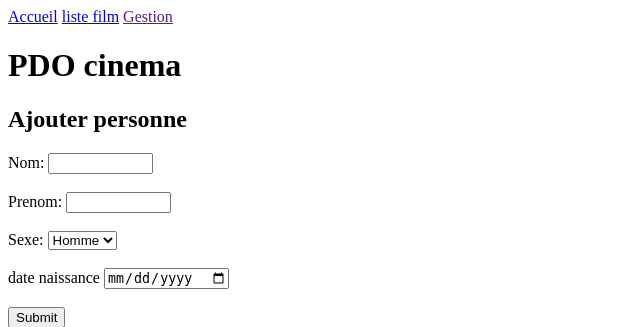
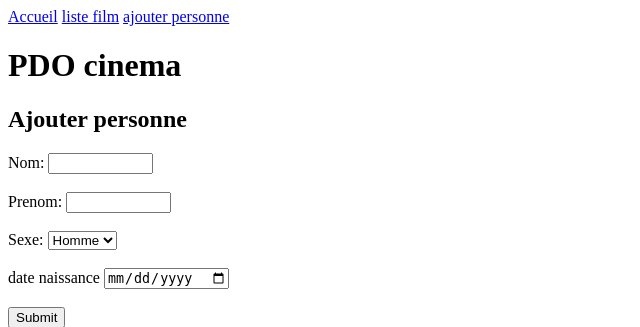
Before and after one commit to AbdouVak/PDO_Cinema, a PHP site: template view/ajouterPersonne.php in a window 1280 px wide. Shown: the top 327 px of the page, without its empty margins (0-640 px from the left). Run offline with PHP 8.4, Linux system fonts and the light colour scheme; the template is opened without the code that fills it, so the values that code supplies are empty.

Commit message:
redirige vers la page ajouterPersonne

```diff
--- a/view/template.php
+++ b/view/template.php
@@ -11,7 +11,7 @@
     <nav>
         <a href="index.php?action=homePage">Accueil</a>
         <a href="index.php?action=listFilms">liste film</a>
-        <a href="">Gestion</a>
+        <a href="index.php?action=ajouterPersonnePage">ajouter personne</a>
     </nav>
     <div>
         <main>
```
